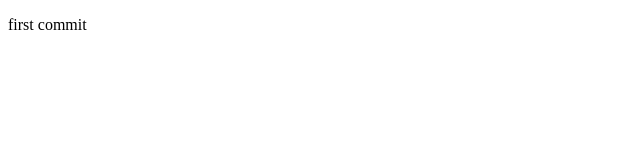
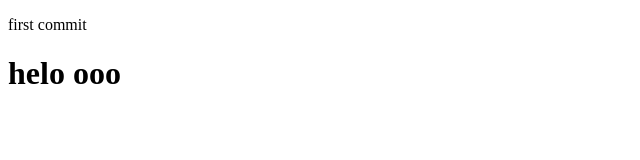
Before and after one commit to Xojakba/madagaskar, a plain HTML site: page index.html in a window 1280 px wide. Shown: the whole page, without its empty margins (0-640 px from the left). Drawn offline with Linux system fonts and the light colour scheme.

Commit message:
header commit

```diff
--- a/index.html
+++ b/index.html
@@ -8,5 +8,8 @@
 </head>
 <body>
     <p>first commit</p>
+    <header>
+        <h1>helo ooo</h1>
+    </header>
 </body>
 </html>
```
